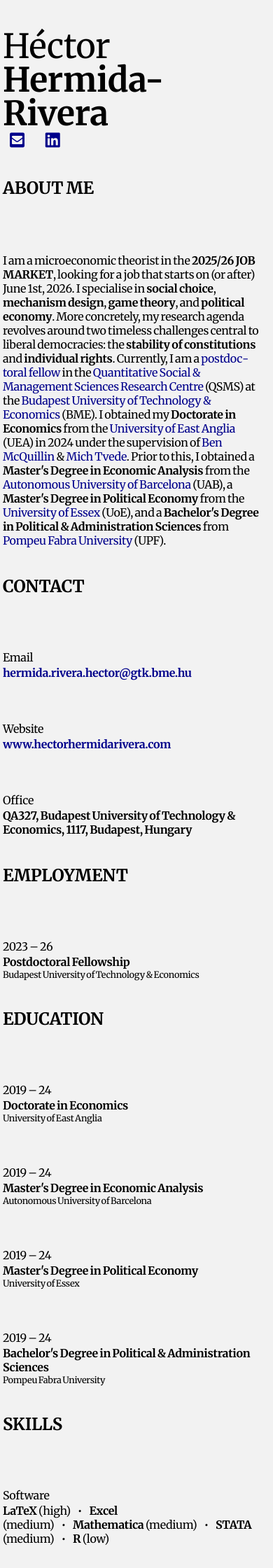
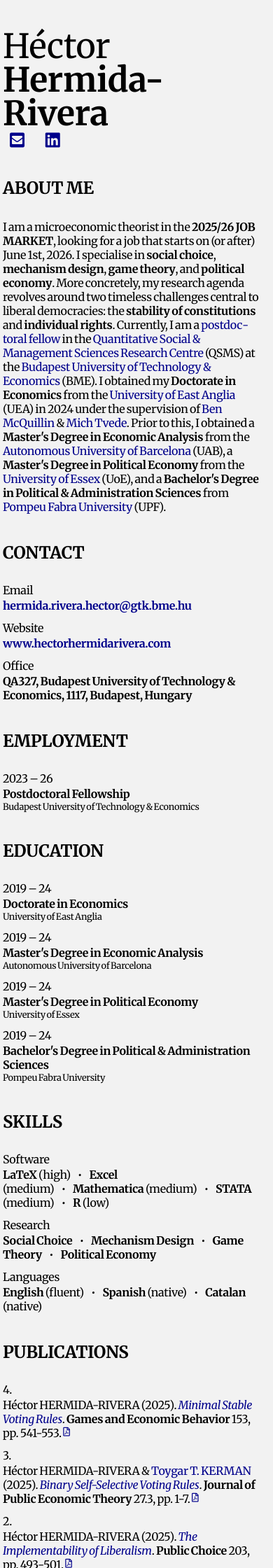
Before and after one commit to HectorHermidaRivera/hectorhermidarivera.github.io, a Jekyll site: the page built from index.md, in a window 390 px wide. Shown: the top 2240 px of the page at 70% size. Built offline with Jekyll 4.4.1, drawn with Linux system fonts in a browser that asks for light colours; a style sheet for code colours, icons or effects is not loaded.

Commit message:
Update style.css

```diff
--- a/assets/css/style.css
+++ b/assets/css/style.css
@@ -365,7 +365,7 @@ body {
   .two-column-3rows .label {
     text-align: left;
     width: 100%;
-    margin-top: 60px;   /* vertical space above */
+    margin-top: 12px;   /* vertical space above */
     margin-bottom: 2px; /* small space between label and value */
   }
 
```
